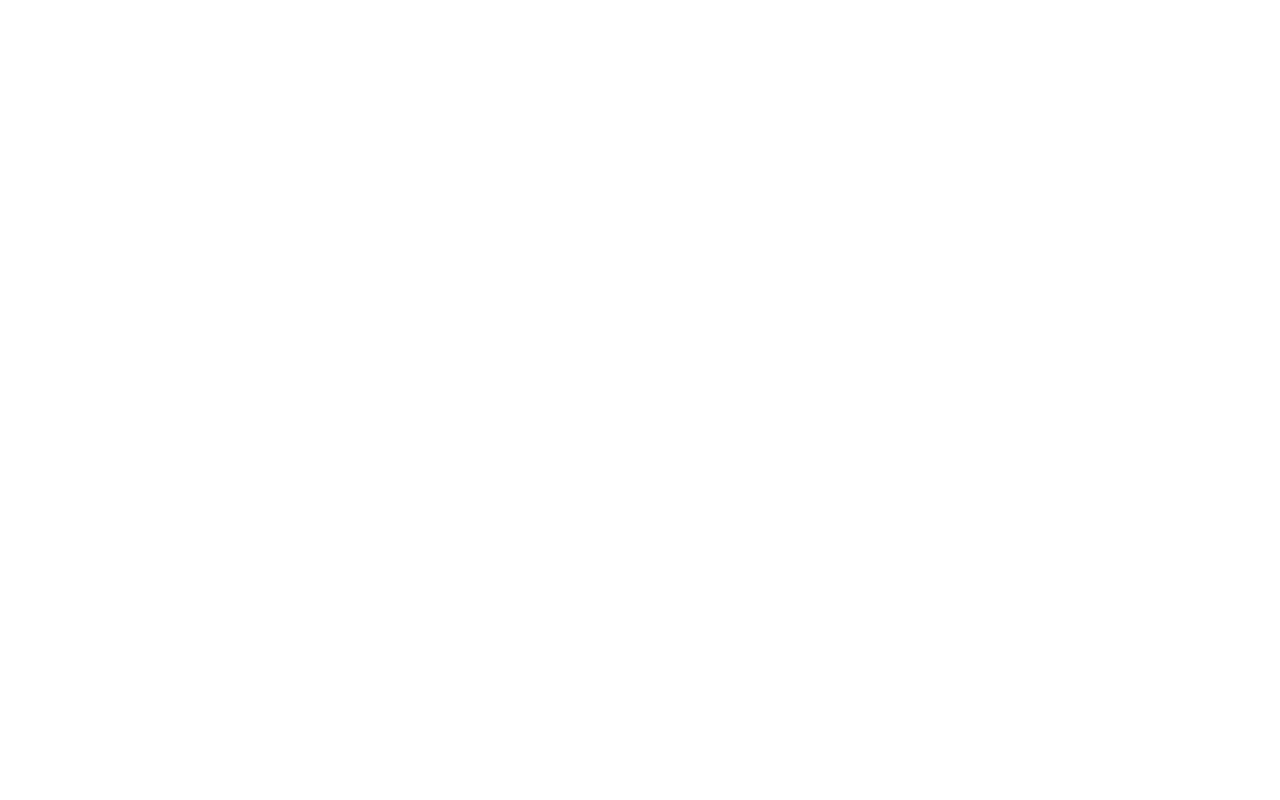
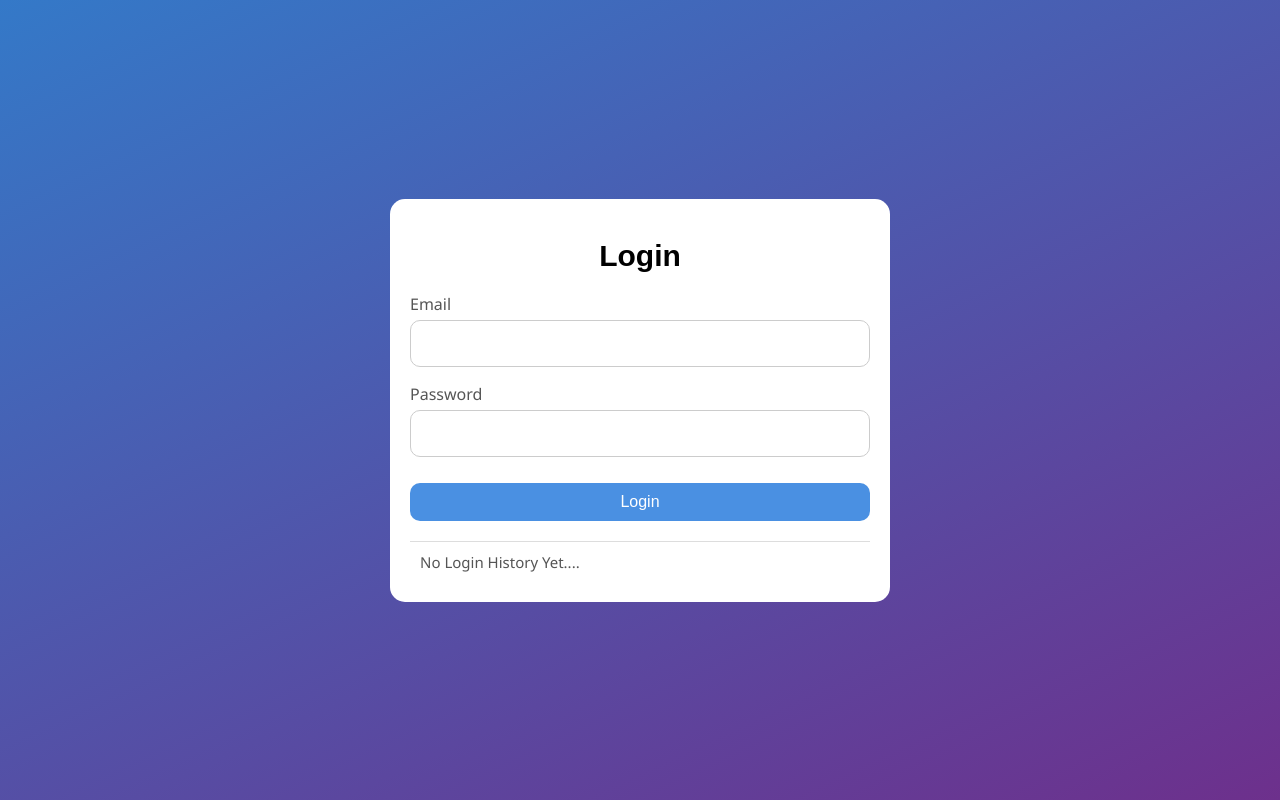
Before and after one commit to Dani-8/Login_Form, a plain HTML site: page index.html in a window 1280 px wide. Drawn offline with Linux system fonts and the light colour scheme.

Commit message:
minor updates

```diff
--- a/files/script.js
+++ b/files/script.js
@@ -0,0 +1,34 @@
+const loginForm = document.getElementById('loginForm');
+const storeDataDiv = document.getElementById('storeData');
+
+
+const loginHistory = JSON.parse(localStorage.getItem("loginHistory")) || [];
+
+
+function renderHistory(){
+    if(loginHistory.length === 0){
+        storeDataDiv.innerHtml = "<p>No login history available.</p>";
+        return
+    }
+
+    storeDataDiv.innerHTML = "<strong>Login History:</strong> <br>" +
+
+
+
+}
+
+
+
+
+
+
+loginForm.addEventListener('submit', (e) => {
+    e.preventDefault();
+
+    const email = document.getElementById('email').value.trim()
+    const password = document.getElementById('password').value.trim()
+
+
+
+
+})
--- a/files/style.css
+++ b/files/style.css
@@ -0,0 +1,82 @@
+*{
+    padding: 0;
+    margin: 0;
+    box-sizing: border-box;
+}
+body{
+    font-family: 'Segoe UI', Tahoma, Geneva, Verdana, sans-serif;
+    display: flex;
+    justify-content: center;
+    align-items: center;
+    height: 100vh;
+    background: linear-gradient(155deg, #3479c8, #6d308c);
+}
+
+
+.login-cont{
+    background-color: rgb(255, 255, 255);
+    border-radius: 15px;
+    padding: 20px;
+    width: 500px;
+    text-align: center;
+}
+
+.login-cont h2{
+    margin: 20px 0;
+    font-size: 30px;
+    font-family: Arial, Helvetica, sans-serif;
+
+
+}
+
+.form-group{
+    margin-bottom: 1rem;
+    text-align: left;
+}
+
+label{
+    color: #555;
+    font-size: 1rem;
+
+
+}
+
+input{
+    width: 100%;
+    outline: none;
+    padding: 15px;
+    border-radius: 10px;
+    margin-top: 5px;
+    border: 1px solid #ccc;
+    transition: .5s;
+}
+input:focus {
+    border-color: #4a90e2;
+    box-shadow: 0 0 5px rgba(74,144,226,0.5);
+}
+
+button{
+    color: white;
+    background-color: #4a90e2;
+    width: 100%;
+    margin-top: 10px;
+    padding: 10px;
+    border-radius: 10px;
+    border: none;
+    font-size: 1rem;
+    cursor: pointer;
+    transition: background-color 0.3s ease;
+
+}
+
+
+
+
+.store-data{
+    margin-top: 20px;
+    border-top: 1px solid #ddd;
+    padding: 10px;
+    color: #555;
+    text-align: left;
+    font-size: 15px;
+}
--- a/index.html
+++ b/index.html
@@ -3,17 +3,37 @@
 <head>
     <meta charset="UTF-8">
     <meta name="viewport" content="width=device-width, initial-scale=1.0">
-    <title>Document</title>
+    <title>Login Form With History</title>
 
     <link rel="stylesheet" href="files/style.css">
 </head>
 <body>
 
 
+    <div class="login-cont">
+
+        <h2>Login</h2>
 
 
+        <form action="">
+
+            <div class="form-group">
+                <label for="">Email</label>
+                <input type="email" required id="email">
+            </div>
+            <div class="form-group">
+                <label for="">Password</label>
+                <input type="password" required id="password">
+            </div>
+
+            <button type="submit">Login</button>
+        </form>
 
 
+        <div class="store-data" id="storeData">
+            <p>No Login History Yet....</p>
+        </div>
+    </div>
 
 
     <script src="files/script.js"></script>
```
